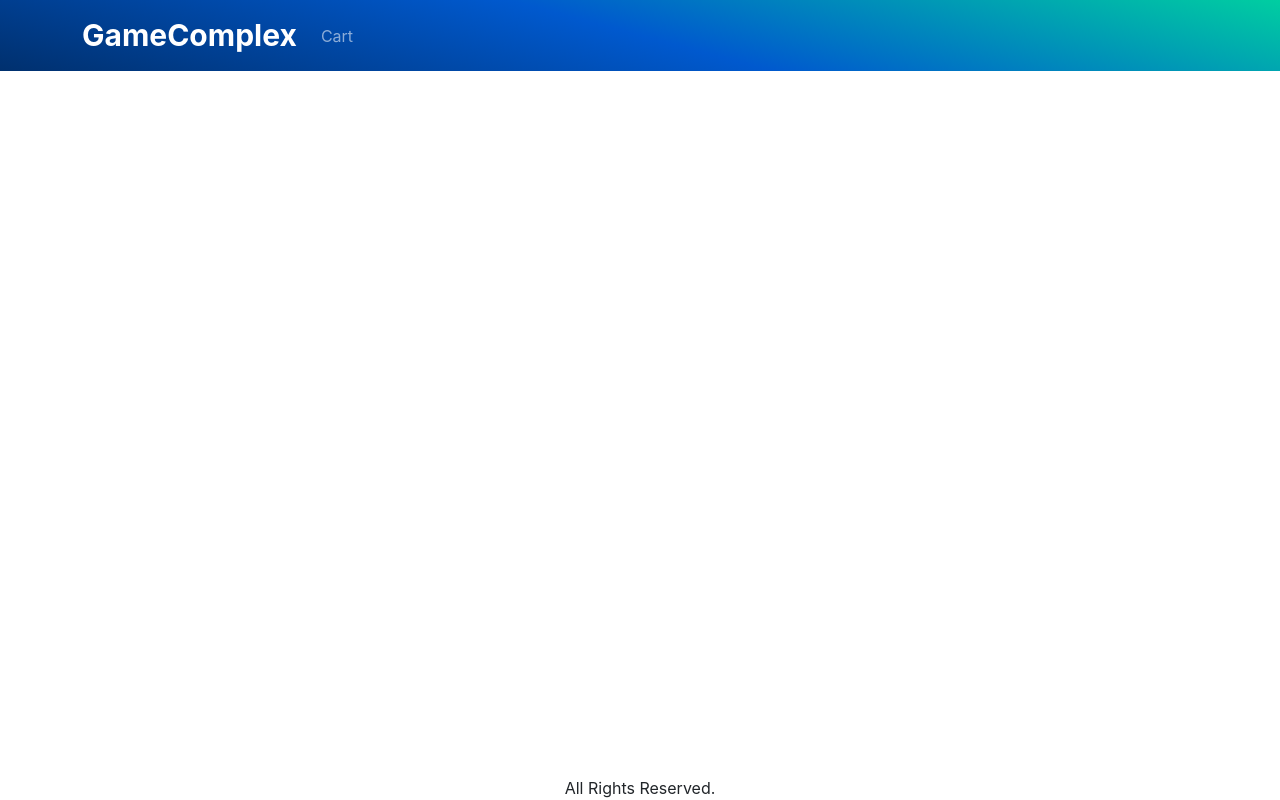
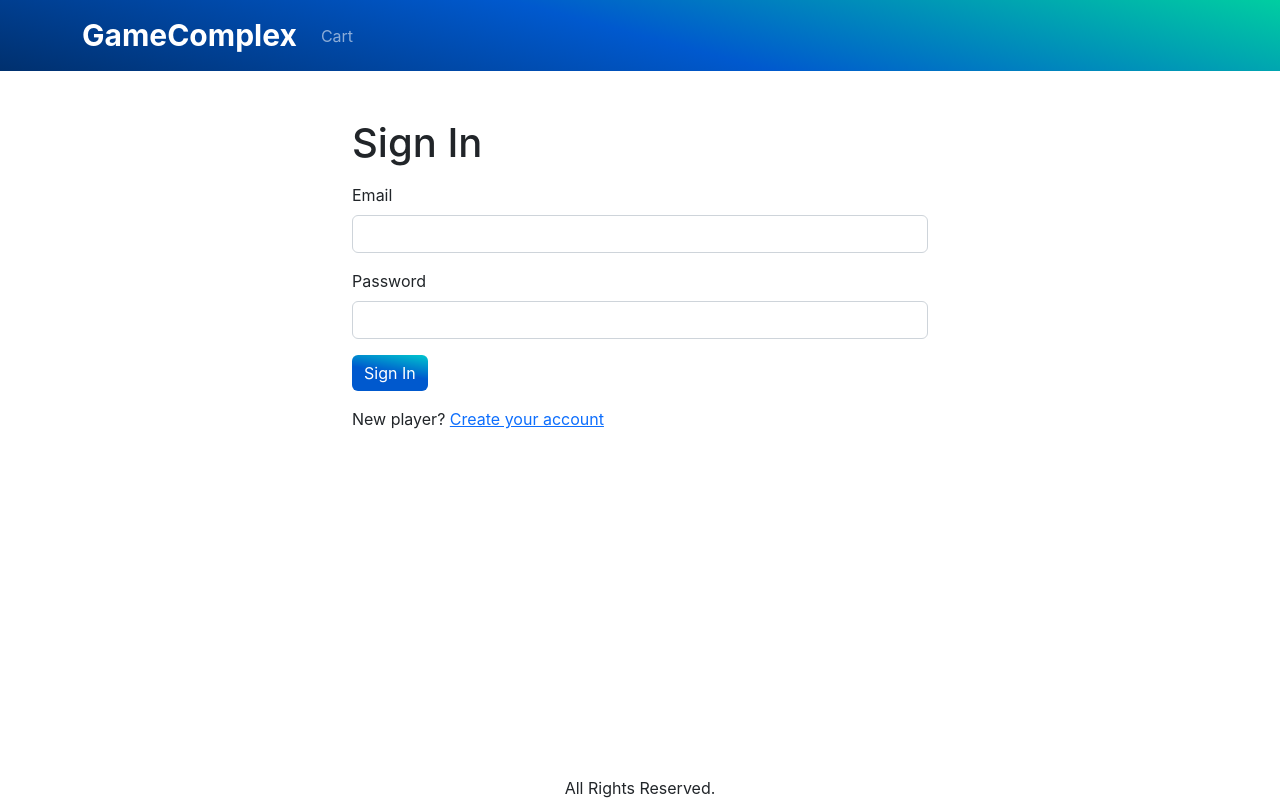
Before and after one commit to Kaboudouo/ECommerce-Website, a React (Create React App) app in the folder frontend/: page /signin in a window 1280 px wide. Built offline with nearby package versions, Linux system fonts and the light colour scheme.

Commit message:
Created Signin page

```diff
--- a/frontend/src/App.js
+++ b/frontend/src/App.js
@@ -10,6 +10,7 @@
 import { useContext } from 'react';
 import { Store } from './Store';
 import CartScreen from './screens/CartScreen';
+import SigninScreen from './screens/SigninScreen';
 
 function App() {
   const { state } = useContext(Store);
@@ -40,8 +41,9 @@
           <Container className="mt-5">
             <Routes>
               <Route path="/product/:slug" element={<ProductScreen />} />
+              <Route path="/cart" element={<CartScreen />} />
+              <Route path="/signin" element={<SigninScreen />} />
               <Route path="/" element={<HomeScreen />} />
-              <Route path="/cart" element={<CartScreen />} />
             </Routes>
           </Container>
         </main>
--- a/frontend/src/index.css
+++ b/frontend/src/index.css
@@ -70,3 +70,7 @@
 .img-thumbnail {
   height: 80px;
 }
+
+.small-container {
+  max-width: 600px;
+}
--- /dev/null
+++ b/frontend/src/screens/SigninScreen.js
@@ -0,0 +1,37 @@
+import { Helmet } from 'react-helmet-async';
+import Container from 'react-bootstrap/Container';
+import Form from 'react-bootstrap/Form';
+import Button from 'react-bootstrap/Button';
+import { Link, useLocation } from 'react-router-dom';
+
+export default function SigninScreen() {
+  const { search } = useLocation();
+  const redirectInUrl = new URLSearchParams(search).get('redirect');
+  const redirect = redirectInUrl ? redirectInUrl : '/';
+
+  return (
+    <Container className="small-container">
+      <Helmet>
+        <title>Sign In</title>
+      </Helmet>
+      <h1 className="my-3">Sign In</h1>
+      <Form>
+        <Form.Group className="mb-3" controlId="email">
+          <Form.Label>Email</Form.Label>
+          <Form.Control type="email" required />
+        </Form.Group>
+        <Form.Group className="mb-3" controlId="password">
+          <Form.Label>Password</Form.Label>
+          <Form.Control type="password" required />
+        </Form.Group>
+        <div className="mb-3">
+          <Button type="submit">Sign In</Button>
+        </div>
+        <div className="mb-3">
+          New player?{' '}
+          <Link to={`/signup?redirect=${redirect}`}>Create your account</Link>
+        </div>
+      </Form>
+    </Container>
+  );
+}
```
Also changed, not shown: frontend/public/logo512.png.
